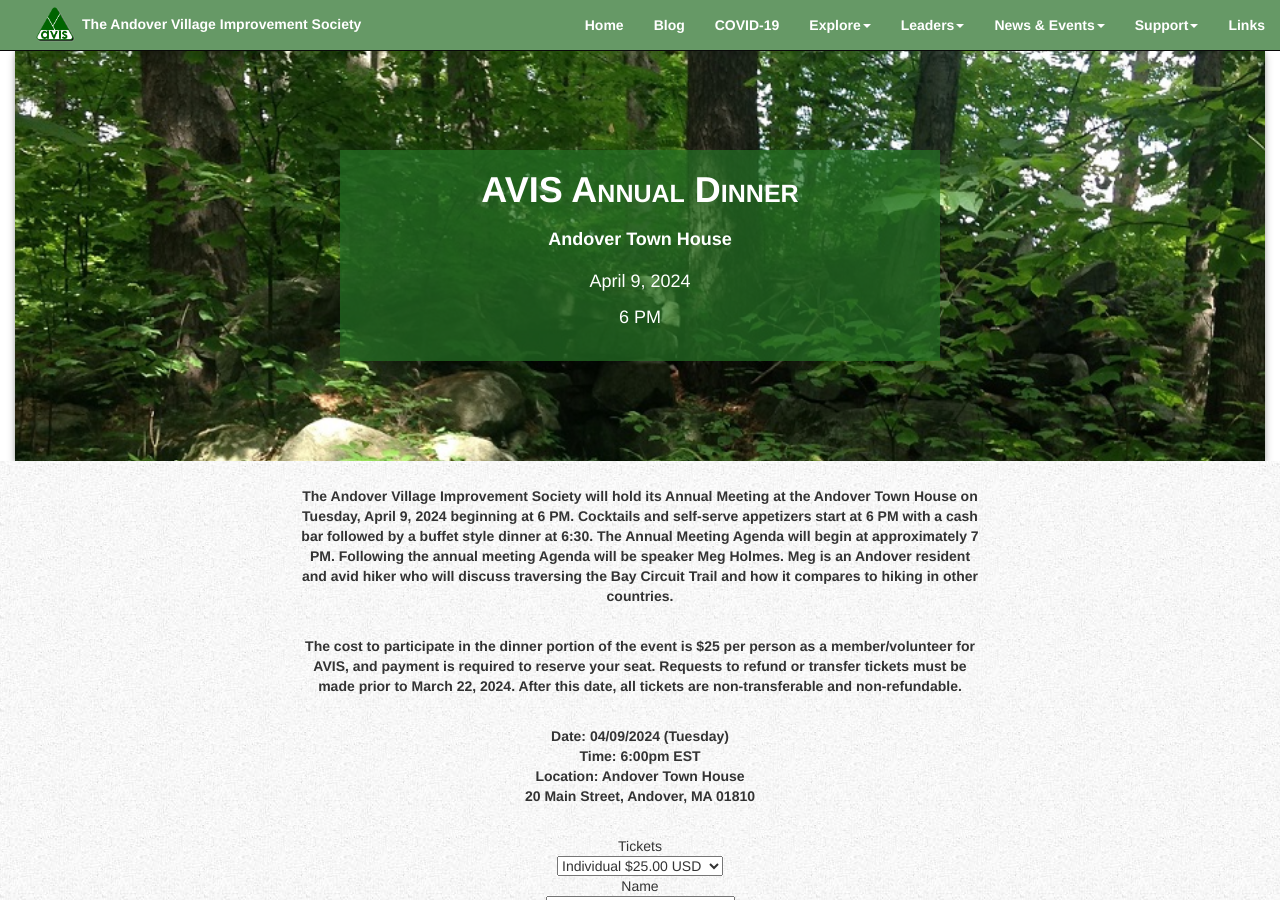
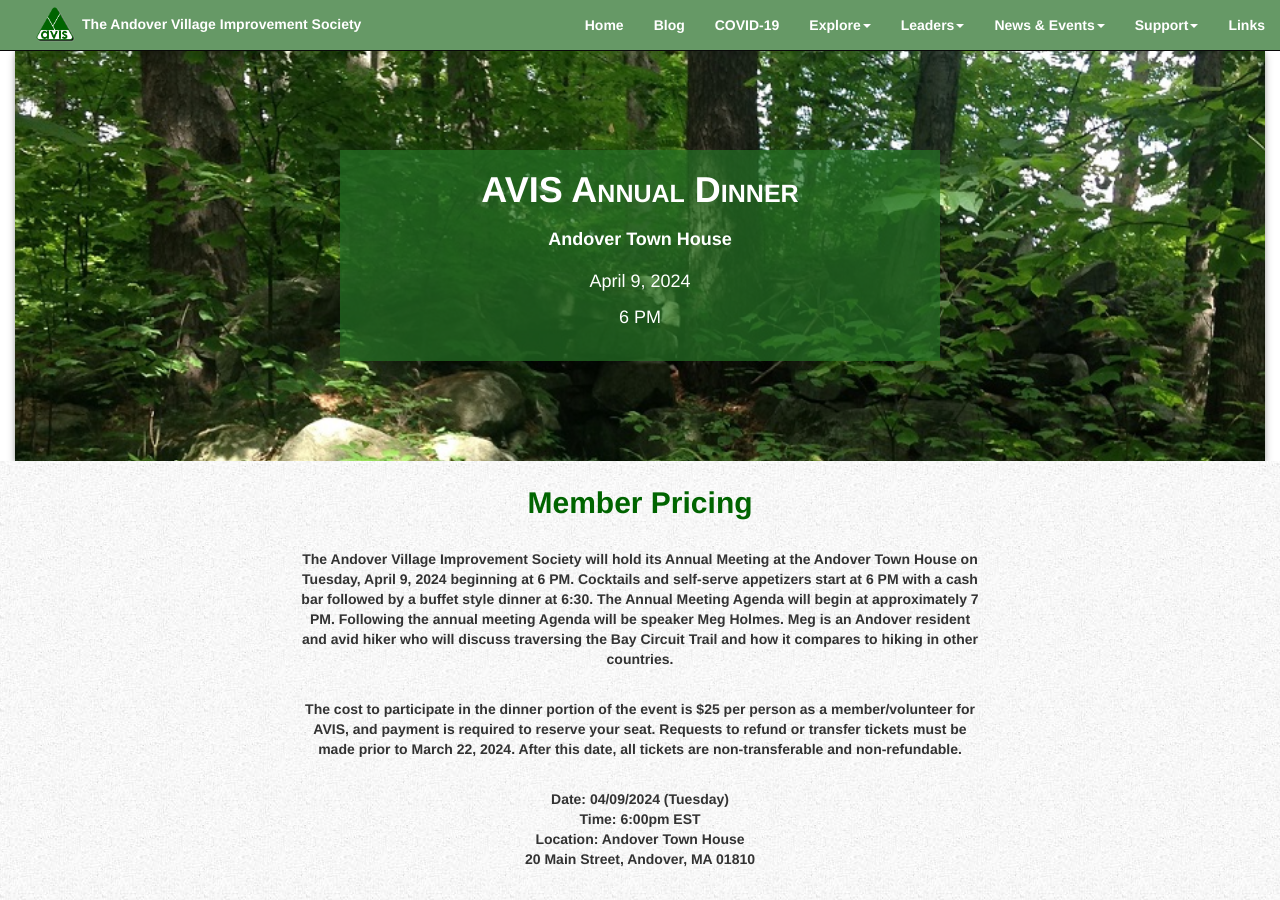
Before and after one commit to avisandover/avis-website, a Jekyll site: the page built from annual/dinner-members.html, in a window 1280 px wide and 900 px high. Built offline with Jekyll 4.4.1, drawn with Linux system fonts in a browser that asks for light colours; nearby versions of some CDN libraries.

Commit message:
Minor text

```diff
--- a/annual/dinner-members.html
+++ b/annual/dinner-members.html
@@ -20,6 +20,8 @@
     <section class="row gray-row">
       <div class="col-xs-12">
         <div>
+
+          <h2>Member Pricing</h2>
           <p>
             <br />
             The Andover Village Improvement Society will hold its Annual Meeting at the Andover Town House on Tuesday,
```
